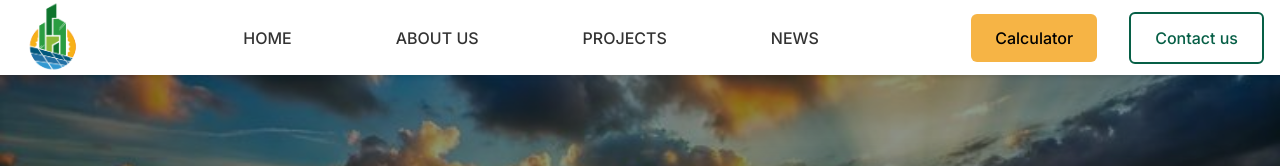
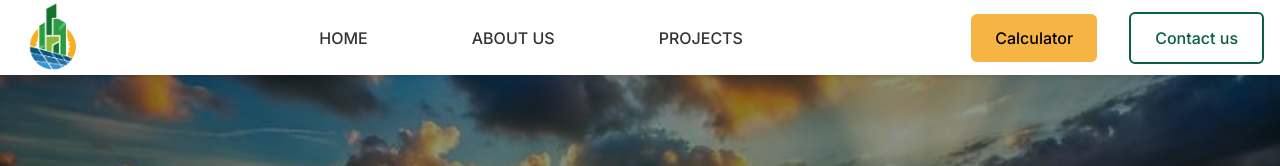
Before and after one commit to Nitanshu12/reliant-solar, a React (Vite) app: page / in a window 1280 px wide. Shown: the top 166 px of the page. Built offline with nearby package versions, Linux system fonts and the light colour scheme.

Commit message:
fourth commit

```diff
--- a/src/components/Navbar.jsx
+++ b/src/components/Navbar.jsx
@@ -29,7 +29,6 @@ export default function Navbar() {
           <Link to="/">HOME</Link>
           <Link to="/about">ABOUT US</Link>
           <Link to="/projects">PROJECTS</Link>
-          <Link to="/news">NEWS</Link>
         </div>
         <div className="nav-buttons nav-desktop">
           <Link to="/calculator" className="calculator-button">
```
